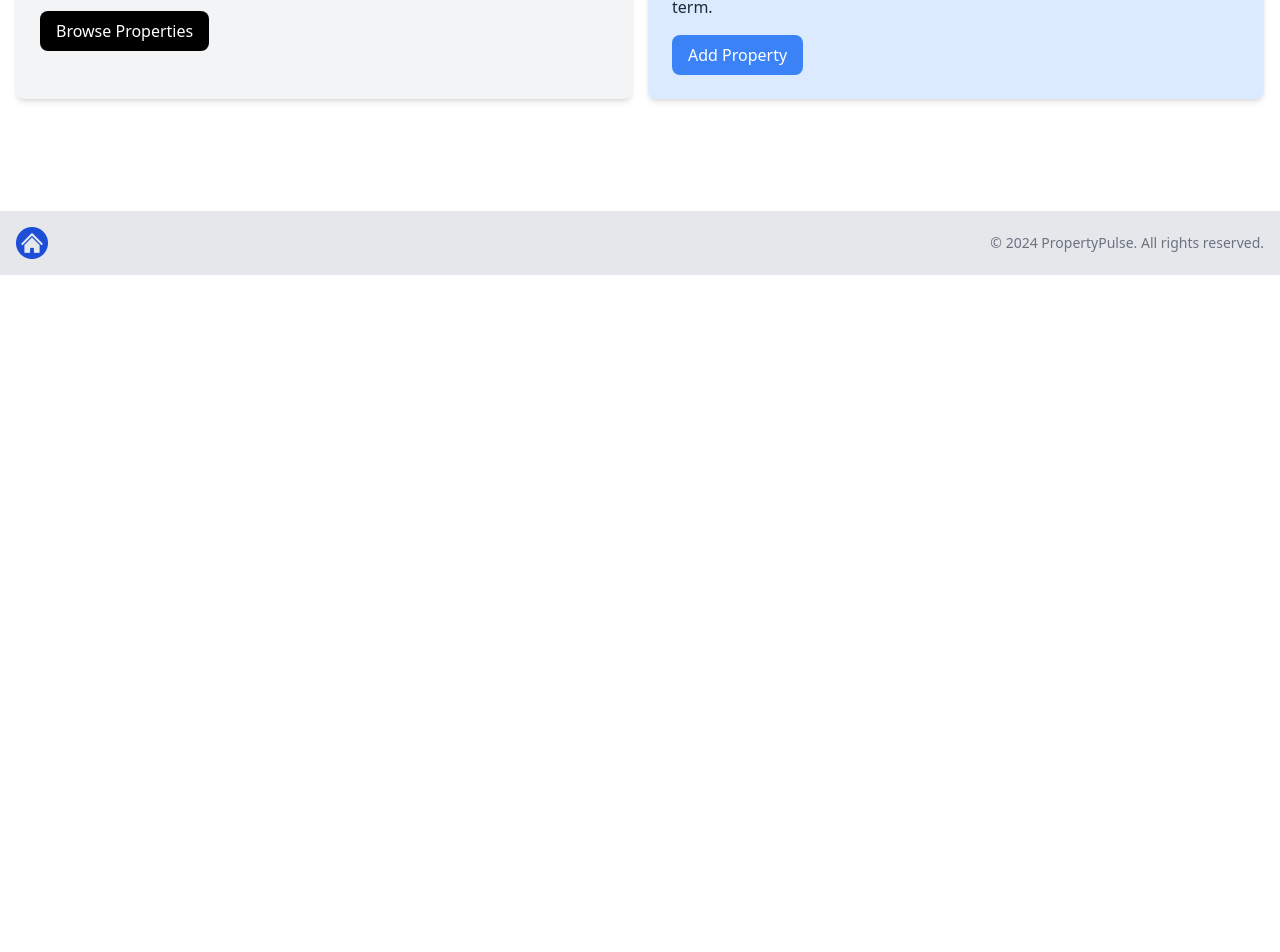
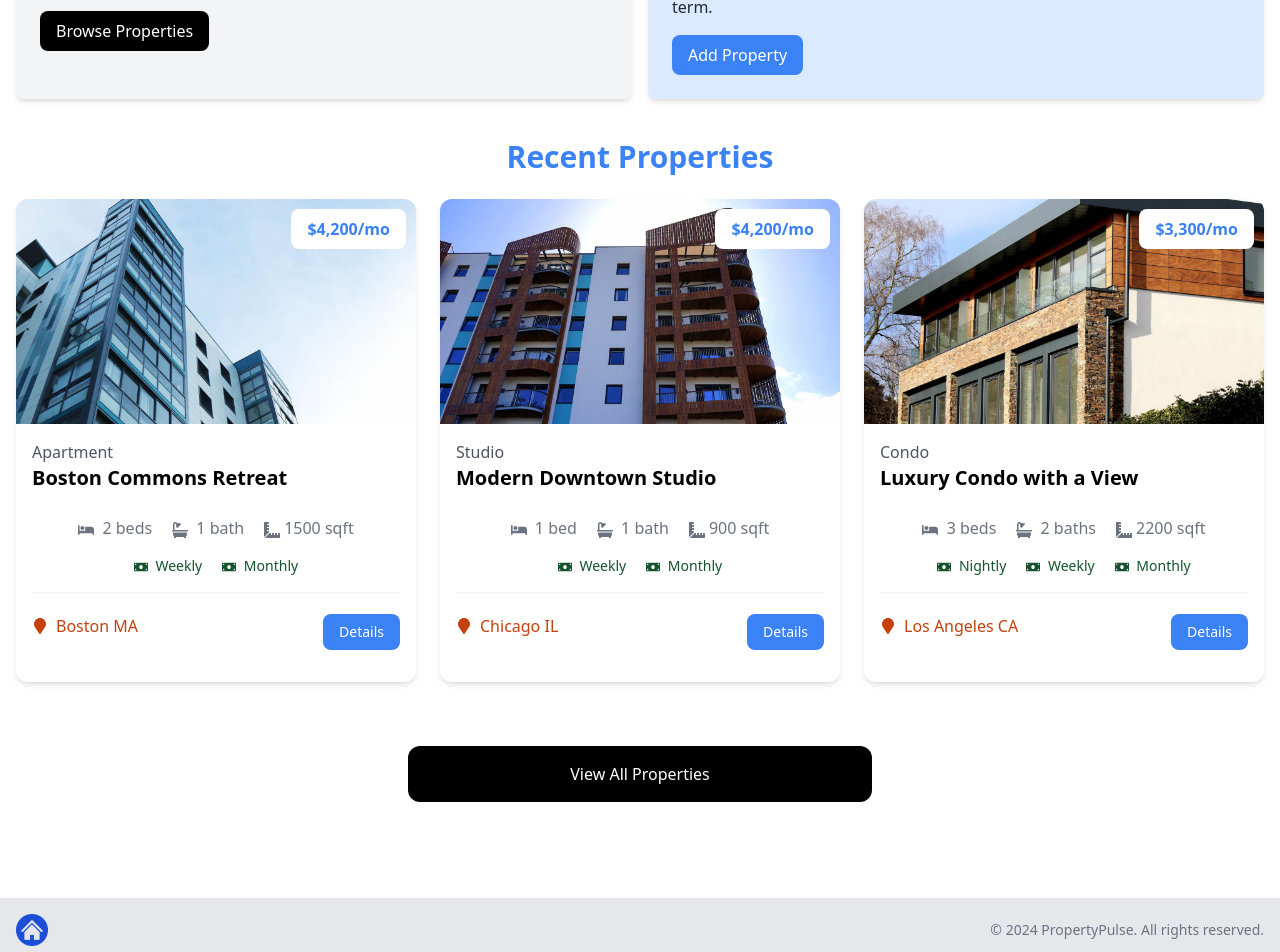
Before and after one commit to johnryo/property-pulse, a Next.js app: page / in a window 1280 px wide. Shown: the part 546-1498 px from the top of the page. Before the commit the page ends 821 px from the top, so only its background shows below. Built offline with nearby package versions, Linux system fonts and the light colour scheme.

Commit message:
Create HomeProperties component to display three random properties on the home page

```diff
--- a/app/page.jsx
+++ b/app/page.jsx
@@ -1,5 +1,6 @@
 import Hero from '@/components/Hero';
 import InfoBoxes from '@/components/InfoBoxes';
+import HomeProperties from '@/components/HomeProperties';
 import Footer from '@/components/Footer';
 
 const HomePage = () => {
@@ -7,6 +8,7 @@
     <>
       <Hero />
       <InfoBoxes />
+      <HomeProperties />
     </>
   );
 };
--- /dev/null
+++ b/components/HomeProperties.jsx
@@ -0,0 +1,40 @@
+import Link from 'next/link';
+import properties from '@/properties.json';
+import PropertyCard from '@/components/PropertyCard';
+
+const HomeProperties = () => {
+  const recentProperties = properties
+    .sort(() => Math.random() - Math.random())
+    .slice(0, 3);
+
+  return (
+    <>
+      <section className='px-4 py-6'>
+        <div className='container-xl lg:container m-auto'>
+          <h2 className='text-3xl font-bold text-blue-500 mb-6 text-center'>
+            Recent Properties
+          </h2>
+          <div className='grid grid-cols-1 md:grid-cols-3 gap-6'>
+            {recentProperties === 0 ? (
+              <p>No Properties Found</p>
+            ) : (
+              recentProperties.map((property) => {
+                return <PropertyCard key={property._id} property={property} />;
+              })
+            )}
+          </div>
+        </div>
+      </section>
+      <section className='m-auto max-w-lg my-10 px-6'>
+        <Link
+          href='/properties'
+          className='block bg-black text-white text-center py-4 px-6 rounded-xl hover:bg-gray-700'
+        >
+          View All Properties
+        </Link>
+      </section>
+    </>
+  );
+};
+
+export default HomeProperties;
```
